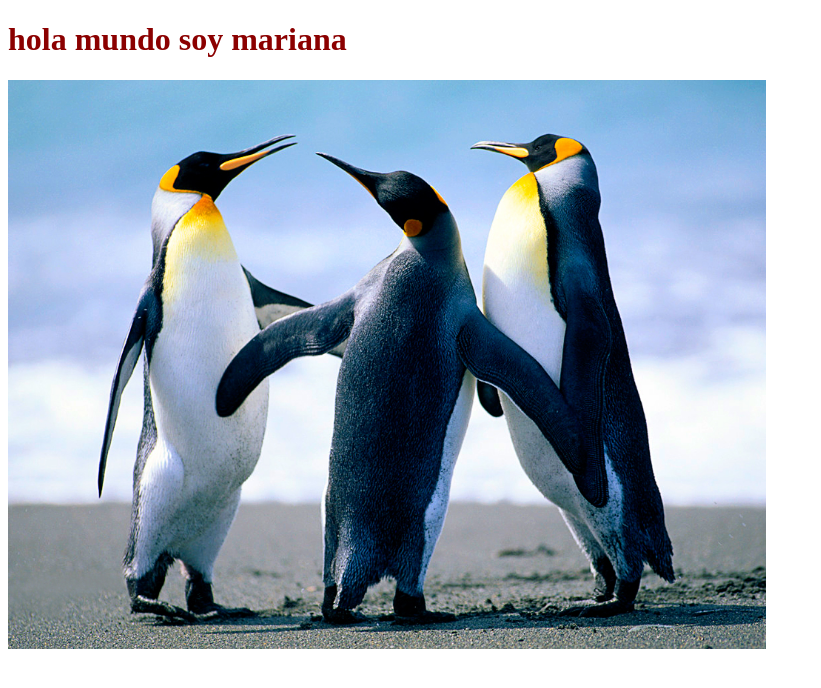
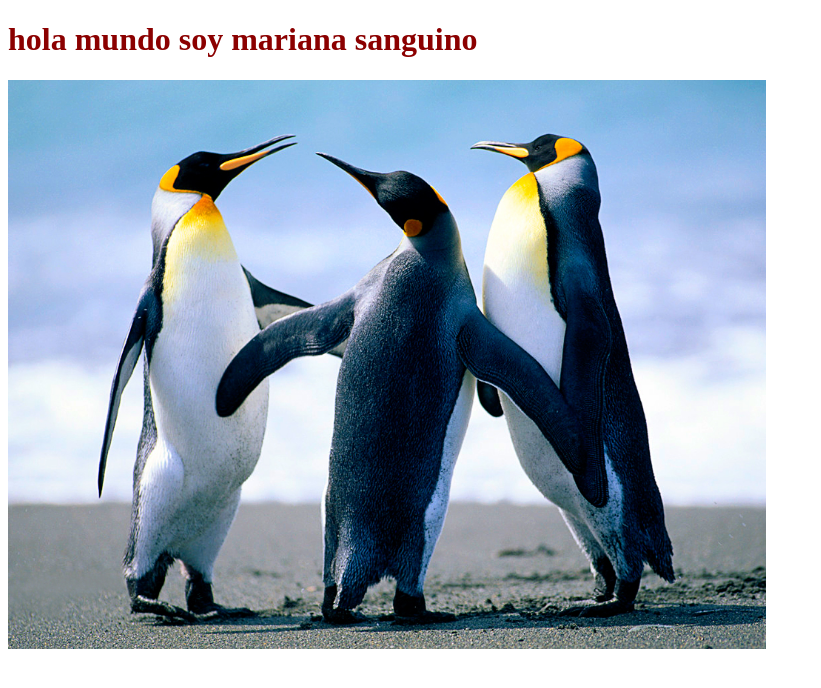
Before and after one commit to Mdcsp/git3073, a plain HTML site: page index.html in a window 1280 px wide. Shown: the whole page, without its empty margins (0-821 px from the left). Drawn offline with Linux system fonts and the light colour scheme.

Commit message:
agregue mi apellido al h1

```diff
--- a/index.html
+++ b/index.html
@@ -7,7 +7,7 @@
     <title>Mariana</title>
 </head>
 <body>
-    <h1 style="color: darkred">hola mundo soy mariana</h1>
+    <h1 style="color: darkred">hola mundo soy mariana sanguino</h1>
     <d1v>
         <img src="Penguins.jpg " alt="" width="60%">
 
```
